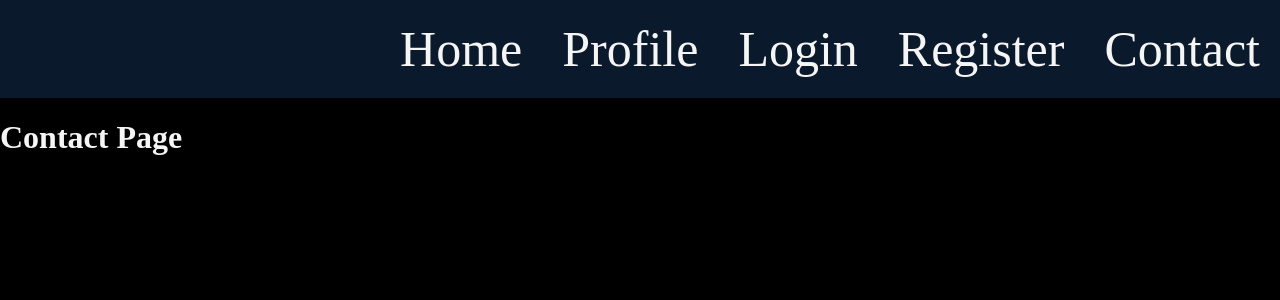
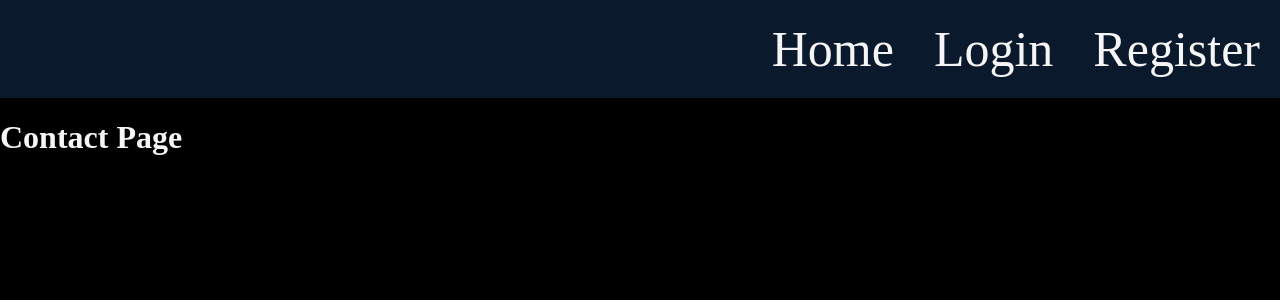
Before and after one commit to JoshuaDelosSantos/replus-workout-reps-logger, a Django app: template templates/contact.html in a window 1280 px wide. Shown: the top 300 px of the page. Run offline with Django 5.2, Linux system fonts and the light colour scheme; the template is opened without the code that fills it, so the values that code supplies are empty.

Commit message:
Remove profile and contacts links

```diff
--- a/templates/navbar.html
+++ b/templates/navbar.html
@@ -1,6 +1,5 @@
 <nav class="navBar">
   <a href="{% url 'home' %}">Home</a>
-  <a href="{% url 'profile' %}">Profile</a>
 
   {% if user.is_authenticated %}
     <!-- Show logout button only if the user is logged in -->
@@ -14,5 +13,4 @@
     <a href="{% url 'register' %}">Register</a>
   {% endif %}
 
-  <a href="{% url 'contact' %}">Contact</a>
 </nav>
```
